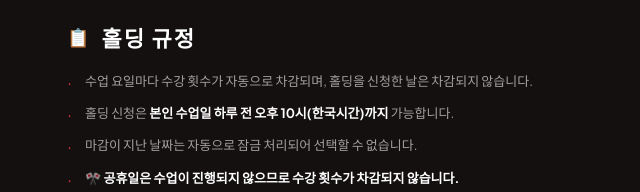
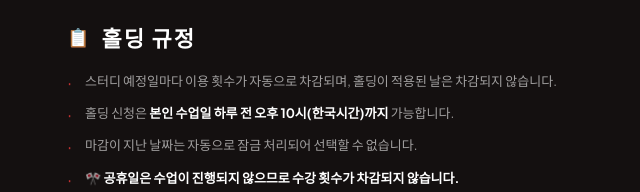
Before and after one commit to busanthebox-coder/busan_holding, a plain HTML site: page index.html in a window 1280 px wide. Shown: the part 608-800 px from the top of the page, 233-873 px from the left. Drawn offline with Linux system fonts and the light colour scheme.

Commit message:
Clarify study holding deduction wording

```diff
--- a/index.html
+++ b/index.html
@@ -341,7 +341,7 @@
     <div class="rules-inner">
       <h2 class="rules-title">홀딩 규정</h2>
       <ul class="rules-list">
-        <li>수업 요일마다 수강 횟수가 자동으로 차감되며, 홀딩을 신청한 날은 차감되지 않습니다.</li>
+        <li>스터디 예정일마다 이용 횟수가 자동으로 차감되며, 홀딩이 적용된 날은 차감되지 않습니다.</li>
         <li>홀딩 신청은 <strong style="color:#fff;">본인 수업일 하루 전 오후 10시(한국시간)까지</strong> 가능합니다.</li>
         <li>마감이 지난 날짜는 자동으로 잠금 처리되어 선택할 수 없습니다.</li>
         <li>🎌 <strong style="color:#fff;">공휴일은 수업이 진행되지 않으므로 수강 횟수가 차감되지 않습니다.</strong></li>
```
